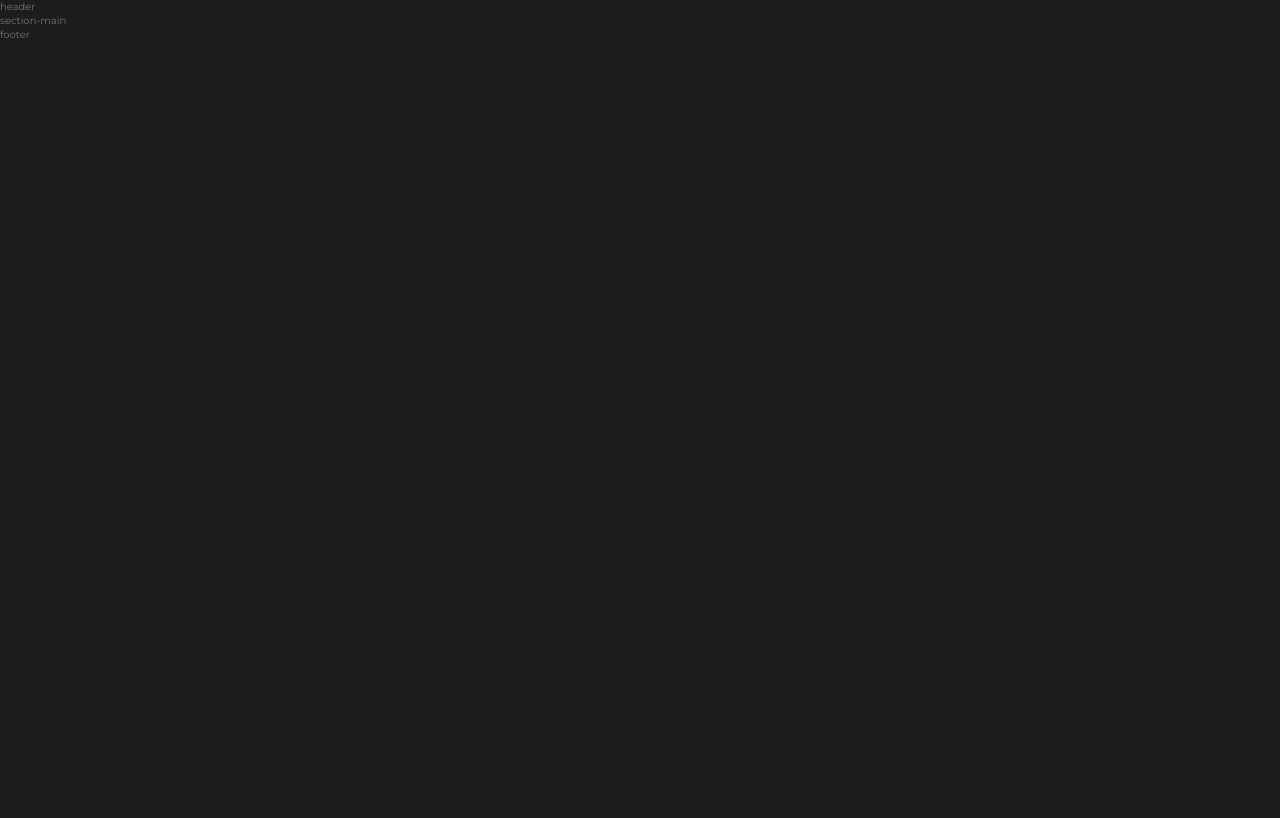
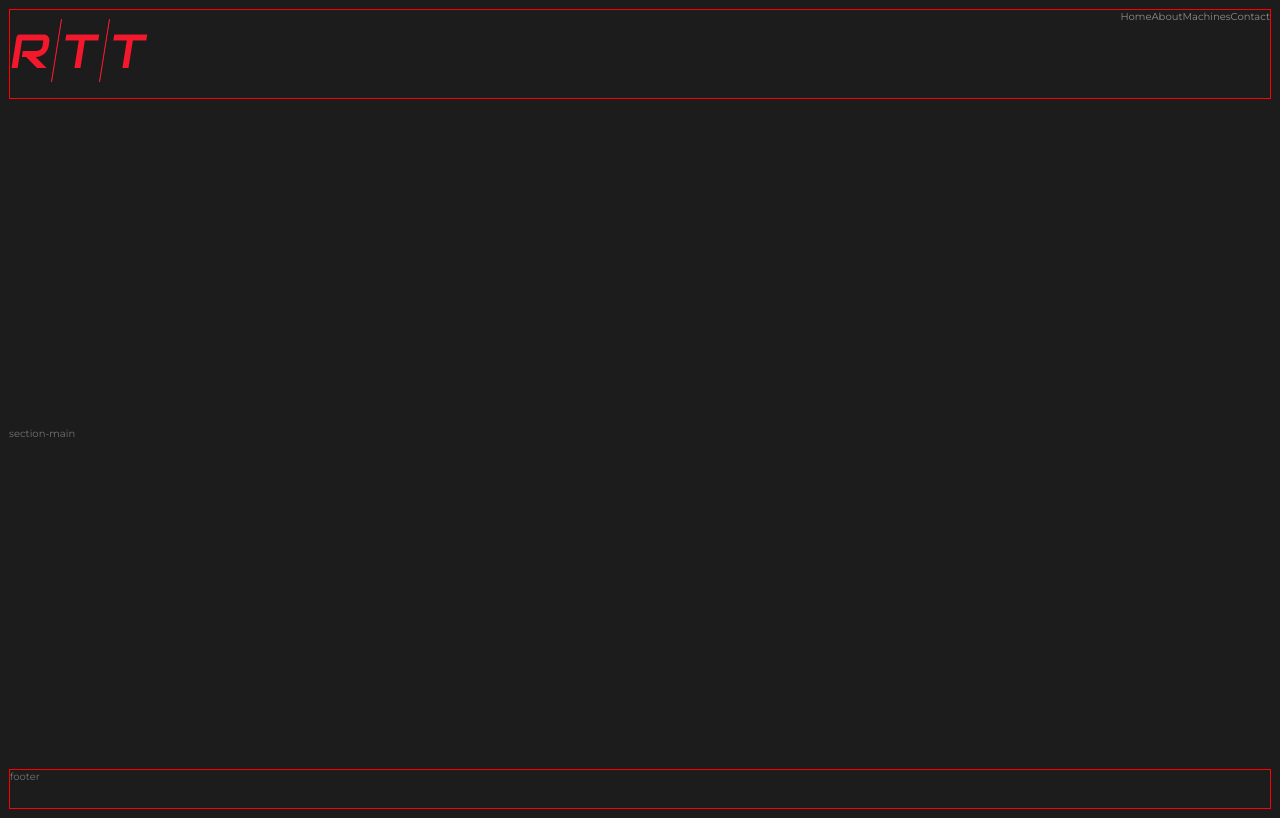
Before and after one commit to goszczynski/rttcnc, a website: page index.html in a window 1280 px wide. Drawn offline with Linux system fonts and the light colour scheme.

Commit message:
create main menu

```diff
--- a/index.html
+++ b/index.html
@@ -5,20 +5,33 @@
     <meta charset="UTF-8">
     <meta name="viewport" content="width=device-width, initial-scale=1.0">
     <meta http-equiv="X-UA-Compatible" content="ie=edge">
-
     <link href="https://fonts.googleapis.com/css?family=Montserrat|Abel:100,300,400,700,900" rel="stylesheet">
-
-
-
     <link rel="stylesheet" href="css/style.css">
     <link rel="shortcut icon" type="image/png" href="img/favicon.png">
-
     <title>Rttcnc - CNC Machines</title>
 </head>
 
 <body>
     <div class="wrapper">
-        <header class="header">header</header>
+        <header class="header">
+            <a href="#"><img src="img/logo.png" alt="rttweb logo" class="logo"></a>
+            <nav class="navigation">
+                <ul class="main-menu">
+                    <li class="main-menu__item">
+                        <a href="#" class="main-menu__link">Home</a>
+                    </li>
+                    <li class="main-menu__item">
+                        <a href="#" class="main-menu__link">About</a>
+                    </li>
+                    <li class="main-menu__item">
+                        <a href="#" class="main-menu__link">Machines</a>
+                    </li>
+                    <li class="main-menu__item">
+                        <a href="#" class="main-menu__link">Contact</a>
+                    </li>
+                </ul>
+            </nav>
+        </header>
         <main class="section-main">section-main</main>
         <footer class="footer">footer</footer>
     </div>
--- a/sass/base/_base.scss
+++ b/sass/base/_base.scss
@@ -11,6 +11,7 @@ html {
 }
 
 body {
+    padding: .9rem;
     box-sizing: border-box;
     background-color: $color-grey-3
 }
--- a/sass/layout/_footer.scss
+++ b/sass/layout/_footer.scss
@@ -0,0 +1,4 @@
+.footer {
+    flex-basis: 5vh;
+    border: 1px solid red;
+}
--- a/sass/layout/_header.scss
+++ b/sass/layout/_header.scss
@@ -0,0 +1,7 @@
+.header {
+    display: flex;
+    justify-content: space-between;
+    flex-basis: 10vh;
+    border: 1px solid red;
+
+}
--- a/sass/layout/_navigation.scss
+++ b/sass/layout/_navigation.scss
@@ -0,0 +1,18 @@
+.main-menu {
+    display: flex;
+    list-style-type: none;
+
+    &__link:link,
+    &__link:visited {
+        color: $color-grey-7;
+        //text-transform: uppercase;
+        text-decoration: none;
+        display: inline-block;
+        border-bottom: 1px solid transparent;
+        transition: all .5s;
+    }
+
+    &__link:hover {
+        border-bottom: 1px solid $color-primary-dark;
+    }
+}
--- a/sass/pages/_home.scss
+++ b/sass/pages/_home.scss
@@ -0,0 +1,8 @@
+.wrapper {
+    width: 100%;
+    height: 100vh;
+    display: flex;
+    flex-direction: column;
+    justify-content: space-between;
+
+}
```
Also changed, not shown: css/style.css, sass/main.css (deleted), 1 other file.
